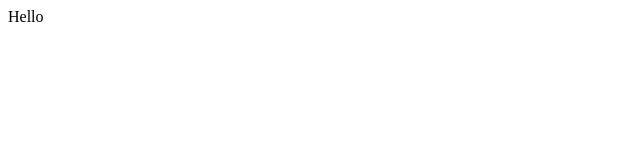
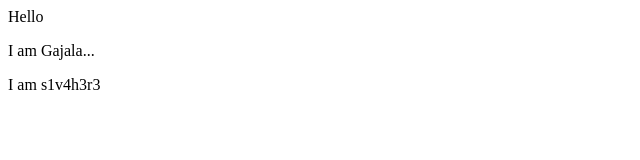
Before and after one commit to Siva-Here/demo-repo, a plain HTML site: page index.html in a window 1280 px wide. Shown: the whole page, without its empty margins (0-640 px from the left). Drawn offline with Linux system fonts and the light colour scheme.

Commit message:
sivahere

```diff
--- a/index.html
+++ b/index.html
@@ -1 +1,3 @@
 <div>Hello</div>
+<p>I am Gajala...</p>
+<p>I am s1v4h3r3</p>
```
